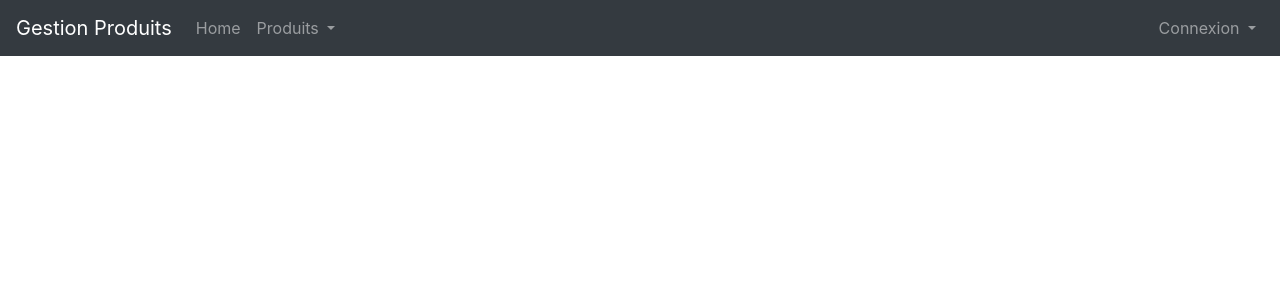
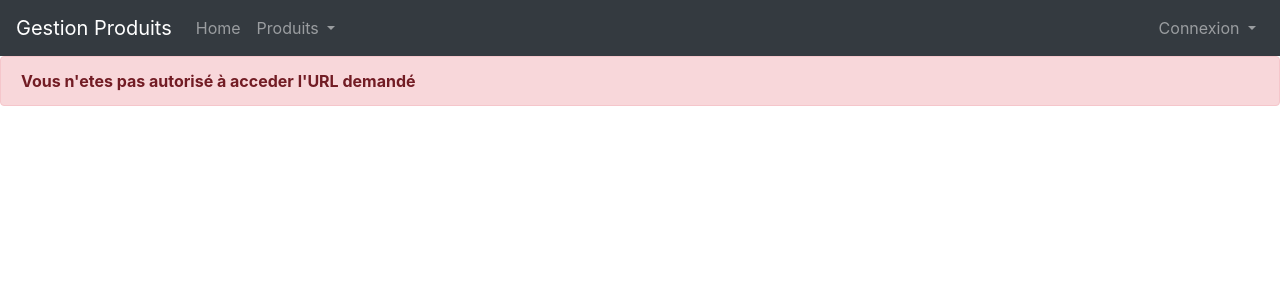
Before and after one commit to SaidSoighiri94/Gestion-produit-avec-angular, an Angular app: page /forbidden in a window 1280 px wide. Before the commit this address led to /. Shown: the top 300 px of the page. Built offline with nearby package versions, Linux system fonts and the light colour scheme.

Commit message:
Ajout de de forbidden au niveau de la route ajout produit

```diff
--- a/src/app/app-routing.module.ts
+++ b/src/app/app-routing.module.ts
@@ -7,25 +7,19 @@ import { RchercheParCategorieComponent } from './recherche-par-categorie/recherc
 import { RechercheParNomComponent } from './recherche-par-nom/recherche-par-nom.component';
 import { ListeCategoriesComponent } from './liste-categories/liste-categories.component';
 import { LoginComponent } from './login/login.component';
-
-
+import { ForbiddenComponent } from './forbidden/forbidden.component';
 
 const routes: Routes = [
-
-  // Ajout de la route qui permet d'acceder les produits
-  {path : "produits", component : ProduitsComponent},
-
-  // Ajout du routing de add-aproduit
-  {path : "add-produit",component : AddProduitComponent},
-
-  //Route pour update-produit
-  {path: "updateProduit/:id", component: UpdateProduitComponent },
-
+  {path : "produits", component : ProduitsComponent},                   // Ajout de la route qui permet d'acceder les produits
+  {path : "add-produit",component : AddProduitComponent,
+    canActivate:[ForbiddenComponent]},                                  // Ajout du routing de add-aproduit
+  {path: "updateProduit/:id", component: UpdateProduitComponent },      //Route pour update-produit
   {path:"rechercheParCategorie", component: RchercheParCategorieComponent},
   {path:"rechercheParNom", component:RechercheParNomComponent},
-  //Ajout d'un routing par defaut
-  {path : "",redirectTo:"produits", pathMatch :"full"},
+
+  {path : "",redirectTo:"produits", pathMatch :"full"},                 //Ajout d'un routing par defaut
   {path :"listeCategorie",component: ListeCategoriesComponent},
+  {path: "forbidden",component:ForbiddenComponent },
   {path: "login",component: LoginComponent}
 
 ];
--- a/src/app/forbidden/forbidden.component.html
+++ b/src/app/forbidden/forbidden.component.html
@@ -1 +1,3 @@
-<p>forbidden works!</p>
+<div class="alert alert-danger">
+    <strong>Vous n'etes pas autorisé à acceder l'URL demandé</strong>
+</div>
```
Also changed, not shown: 1 other file (tests, documents, lock files or other folders).
